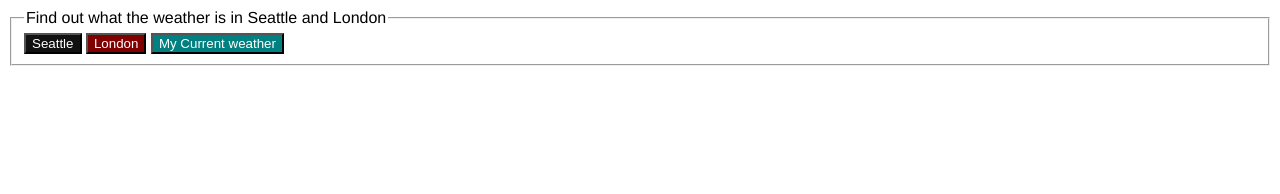
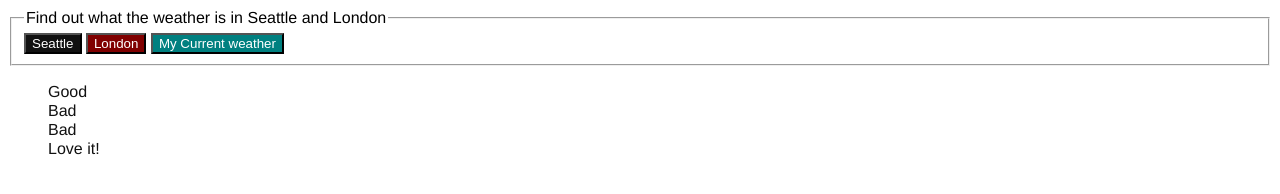
Before and after one commit to aprilt3282/weatherapp-part2, a plain HTML site: page index.html in a window 1280 px wide. Drawn offline with Linux system fonts and the light colour scheme.

Commit message:
assignment 8

```diff
--- a/new-weather.scss
+++ b/_new-weather.scss
@@ -3,6 +3,8 @@
 html{
   font: normal normal 16px/1.2 Helvetica, sans-serif;
 }
+
+$weather: sunny,rainy,cloudy, snowy;
 
 #seattle{
   background-color: $black;
@@ -36,3 +38,16 @@
     color:$black;
   }
 }
+
+ul{
+  list-style-type: none;
+}
+
+li{
+  color: $black;
+  }
+
+//Here is my attempt at the for loop, but I keep getting error messages//
+// @for $i from 1 through length($weather) {
+   // &:nth-of-type(#{$i}):before {
+    //  content: "#{nth($weather, $i)}";//
--- a/index.html
+++ b/index.html
@@ -13,6 +13,12 @@
           <button type="button" id="currentlocalWeather" onclick="navigator.geolocation.getCurrentPosition(getLocation)">My Current weather</button>
   </fieldset>
   <div id="weather"></div>
+  <ul>
+    <li> Good</li>
+    <li> Bad</li>
+    <li> Bad</li>
+    <li> Love it!</li>
+  </ul>
   <script type="text/javascript" src="weather.js"></script>
     </body>
   </html>
--- a/weather.js
+++ b/weather.js
@@ -1,5 +1,4 @@
-const apiProxy = "https://cors-anywhere.herokuapp.com/"
-const apiURL = "http://api.openweathermap.org/data/2.5/weather"
+const apiProxy = "https://uwpce-weather-proxy.herokuapp.com/data/2.5/weather
 const apiKey = "ad57da1720ec07b47db8b59c86aa8c0f"
 
 let debug = null
```
Also changed, not shown: _variables.scss (renamed from variables.scss), new-weather.css, 1 other file.
